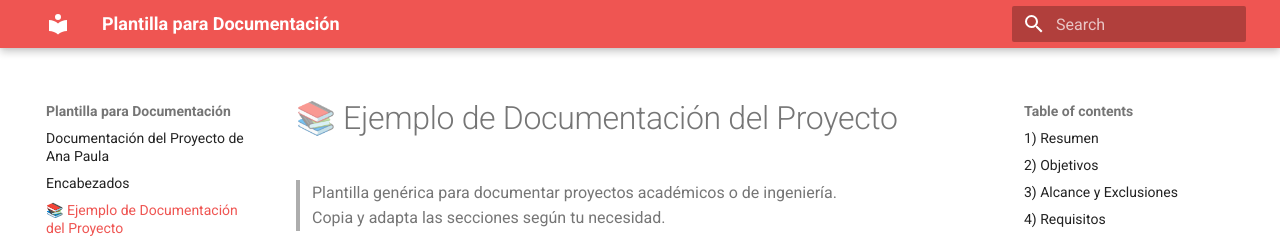
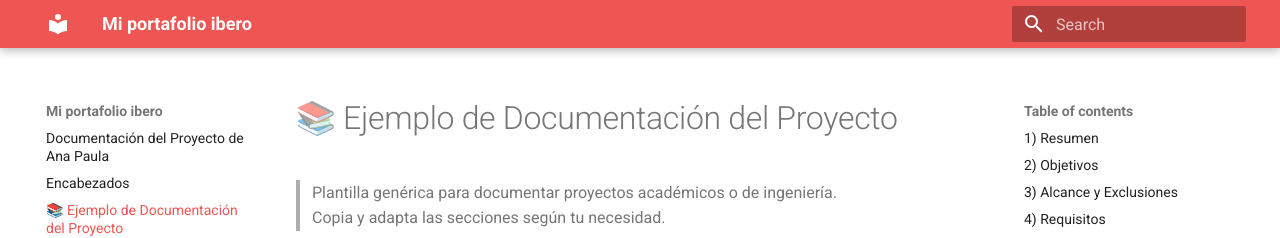
Before and after one commit to anapaumen168/miportafolio_mecatronica, an MkDocs documentation site: the page built from docs/ejemplo.md, in a window 1280 px wide. Shown: the top 238 px of the page. Built offline with MkDocs 1.6.1 and Material for MkDocs 9.7.7, drawn with Linux system fonts in a browser that asks for light colours.

Commit message:
nombrepaginaprincipal.yml

```diff
--- a/mkdocs.yml
+++ b/mkdocs.yml
@@ -1,4 +1,4 @@
-site_name: Plantilla para Documentación
+site_name: Mi portafolio ibero
 markdown_extensions:
   - pymdownx.highlight:
       anchor_linenums: true
```
